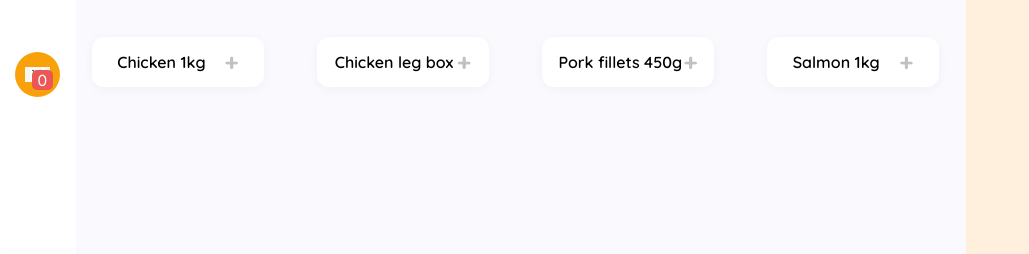
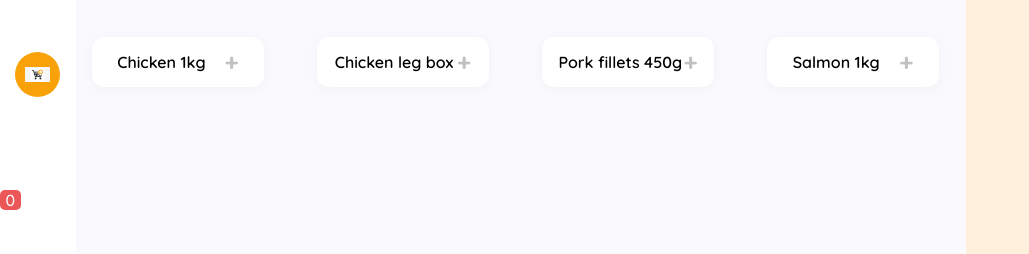
Before and after one commit to EjiroOsiephri/Shoppingfy-app, a React (Vite) app in the folder shoppingify-master/vite-project/: page / in a window 1280 px wide. Shown: the part 543-797 px from the top of the page, without its empty margins (0-1029 px from the left). Built offline with nearby package versions, Linux system fonts and the light colour scheme.

Commit message:
Added new functionalities

```diff
--- a/shoppingify-master/vite-project/src/Components/FoodLists/FoodArray.jsx
+++ b/shoppingify-master/vite-project/src/Components/FoodLists/FoodArray.jsx
@@ -59,8 +59,6 @@ const FoodArray = (props) => {
     },
   ];
 
-  const state = useSelector((state) => state.cart.items);
-
   const dispatch = useDispatch();
 
   const addItemToCart = (item) => {
@@ -68,6 +66,10 @@ const FoodArray = (props) => {
   };
 
   const foodFilterArray = foodAndVegetables.filter((item) =>
+    item.name.toLowerCase().includes(props.searchInputItem.toLowerCase())
+  );
+
+  const chickenFiterArray = meatAndFish.filter((item) =>
     item.name.toLowerCase().includes(props.searchInputItem.toLowerCase())
   );
 
@@ -93,7 +95,7 @@ const FoodArray = (props) => {
         </section>
         <h1>Meat and Fish</h1>
         <section className={Classes.foodArray}>
-          {meatAndFish.map((item) => {
+          {chickenFiterArray.map((item) => {
             return (
               <div
                 key={item.id}
--- a/shoppingify-master/vite-project/src/Components/SideBar.jsx
+++ b/shoppingify-master/vite-project/src/Components/SideBar.jsx
@@ -5,8 +5,10 @@ import poll from "../assets/poll.svg";
 import rotate from "../assets/rotate.svg";
 import lists from "../assets/list.svg";
 import Cart from "../assets/cart.png";
+import { useSelector } from "react-redux";
 
 const SideBar = () => {
+  const state = useSelector((state) => state.cart.totalCartQuantity);
   return (
     <>
       <nav className={Classes.navigation}>
@@ -22,7 +24,7 @@ const SideBar = () => {
           <img src={Cart} alt="cart" />
         </div>
         <section className={Classes.count}>
-          <p>0</p>
+          <p>{state}</p>
         </section>
       </nav>
     </>
--- a/shoppingify-master/vite-project/src/Sass/SideBar.module.scss
+++ b/shoppingify-master/vite-project/src/Sass/SideBar.module.scss
@@ -41,9 +41,6 @@ nav {
   height: 19.97px;
   background: rgba(235, 87, 87, 1);
   border-radius: 5px;
-  position: relative;
-  top: -15%;
-  left: 42%;
 }
 .count p {
   text-align: center;
```
